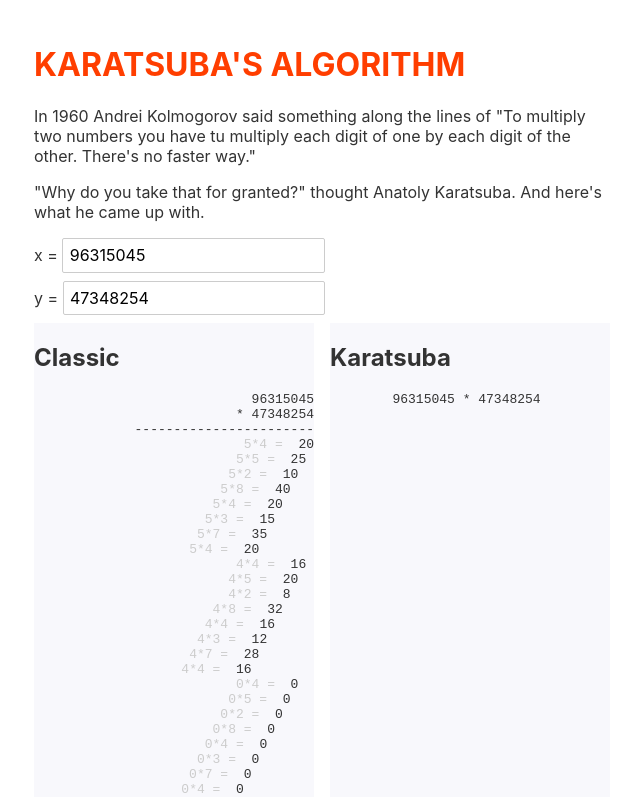
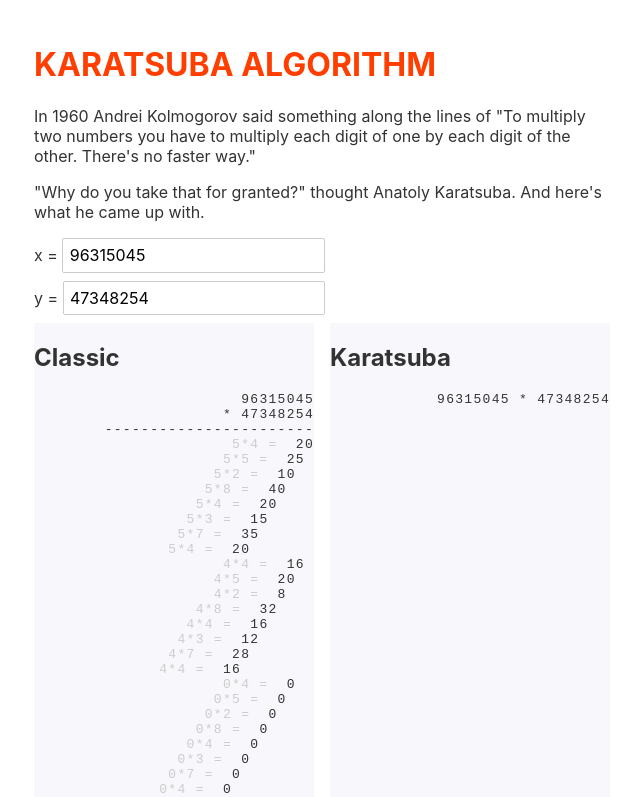
Before and after one commit to tontonsb/karatsuba, a Svelte app: page / in a window 1280 px wide. Shown: the top 797 px of the page, without its empty margins (318-958 px from the left). Built offline with nearby package versions, Linux system fonts and the light colour scheme.

Commit message:
Extract styles

```diff
--- a/public/global.css
+++ b/public/global.css
@@ -61,3 +61,23 @@ button:not(:disabled):active {
 button:focus {
 	border-color: #666;
 }
+
+.comment {
+	color: #ccc;
+}
+
+pre {
+	text-align: right;
+	letter-spacing: .1em;
+}
+
+main {
+	padding: 1em;
+	max-width: 36rem;
+	margin: 0 auto;
+}
+
+h1 {
+	color: #ff3e00;
+	text-transform: uppercase;
+}
--- a/src/App.svelte
+++ b/src/App.svelte
@@ -11,9 +11,9 @@
 </script>
 
 <main>
-	<h1>Karatsuba's algorithm</h1>
+	<h1>Karatsuba algorithm</h1>
 
-	<p>In 1960 Andrei Kolmogorov said something along the lines of "To multiply two numbers you have tu multiply each digit of one by each digit of the other. There's no faster way."</p>
+	<p>In 1960 Andrei Kolmogorov said something along the lines of "To multiply two numbers you have to multiply each digit of one by each digit of the other. There's no faster way."</p>
 	<p>"Why do you take that for granted?" thought Anatoly Karatsuba. And here's what he came up with.</p>
 
 	<label>
@@ -37,17 +37,6 @@
 </main>
 
 <style>
-	main {
-		padding: 1em;
-		max-width: 36rem;
-		margin: 0 auto;
-	}
-
-	h1 {
-		color: #ff3e00;
-		text-transform: uppercase;
-	}
-
 	div {
 		display: grid;
 		grid-template-columns: 1fr 1fr;
--- a/src/components/Classic.svelte
+++ b/src/components/Classic.svelte
@@ -27,13 +27,3 @@
 -----------------------
 {products.reduce((sum, p) => sum + p.product * Math.pow(10, p.padding), 0)}
 </pre>
-
-<style>
-	.comment {
-		color: #ccc;
-	}
-
-	pre {
-		text-align: right;
-	}
-</style>
```
